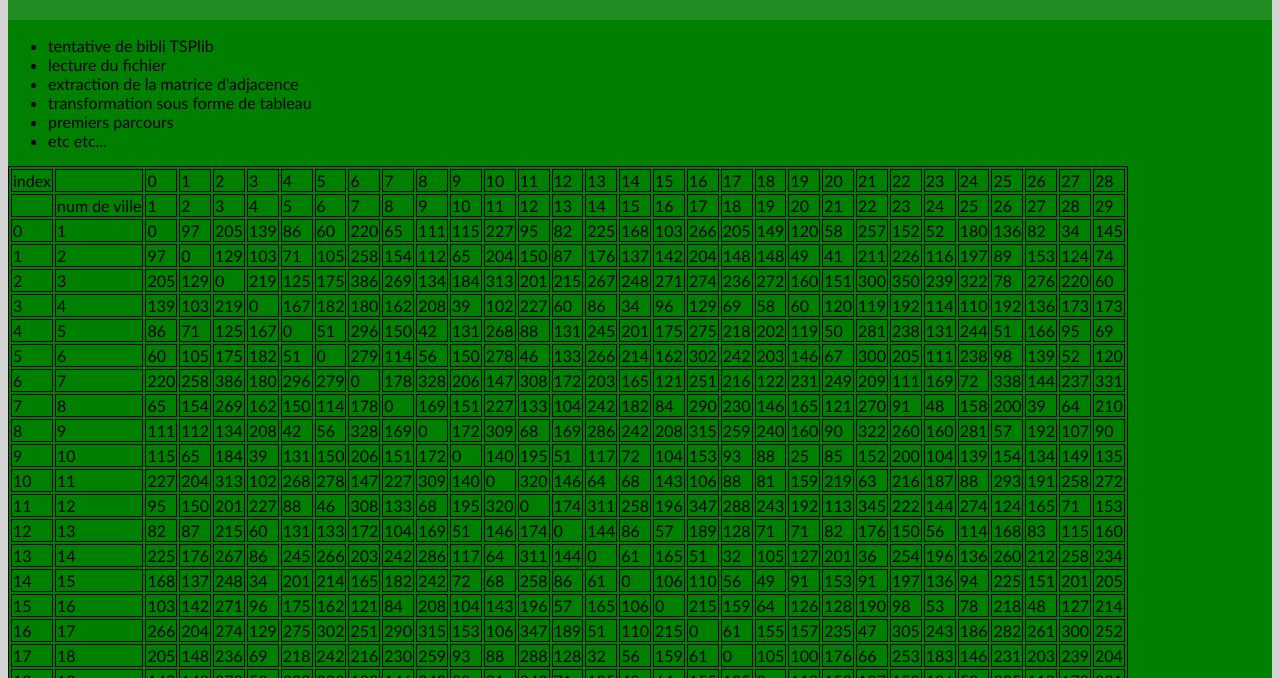
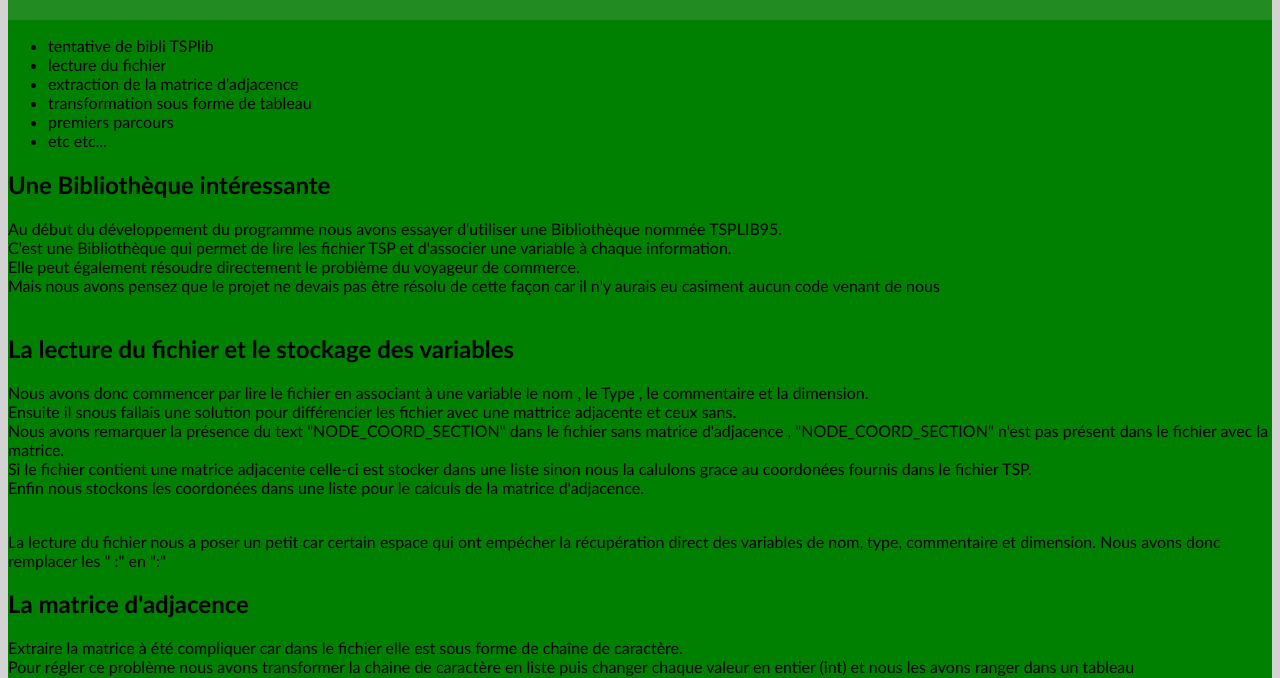
Before and after one commit to ByggL/ProblemeVoyage, a plain HTML site: page site/developpement.html in a window 1280 px wide. Shown: the part 122-800 px from the top of the page. Drawn offline with Linux system fonts and the light colour scheme.

Commit message:
source control

```diff
--- a/site/developpement.html
+++ b/site/developpement.html
@@ -22,12 +22,34 @@
             <li>premiers parcours</li>
             <li>etc etc...</li>
         </ul>
+        <h2>Une Bibliothèque intéressante</h2>
+        <p>
+            Au début du développement du programme nous avons essayer d'utiliser une Bibliothèque nommée TSPLIB95.<br>
+            C'est une Bibliothèque qui permet de lire les fichier TSP et d'associer une variable à chaque information.<br>
+            Elle peut également résoudre directement le problème du voyageur de commerce.<br>
+            Mais nous avons pensez que le projet ne devais pas être résolu de cette façon car il n'y aurais eu casiment aucun code venant de nous
+            <br><br>
+        </p>
+        <h2>La lecture du fichier et le stockage des variables</h2>
+        <p>
+            Nous avons donc commencer par lire le fichier en associant à une variable le nom , le Type , le commentaire et la dimension. <br>
+            Ensuite il snous fallais une solution pour différencier les fichier avec une mattrice adjacente et ceux sans. <br>
+            Nous avons remarquer la présence du text "NODE_COORD_SECTION" dans le fichier sans matrice d'adjacence , "NODE_COORD_SECTION" n'est pas présent dans le fichier avec la matrice. <br>
+            Si le fichier contient une matrice adjacente celle-ci est stocker dans une liste sinon nous la calulons grace au coordonées fournis dans le fichier TSP. <br>
+            Enfin nous stockons les coordonées dans une liste pour le calculs de la matrice d'adjacence. <br>
+            <br>
+        <p>
+            La lecture du fichier nous a poser un petit car certain espace qui ont empécher la récupération direct des variables de nom, type, commentaire et dimension.
+            Nous avons donc remplacer les " :" en ":"
+        </p>
 
+        </p>
 
-
-
-
-
+        <h2>La matrice d'adjacence</h2>
+        <p>
+            Extraire la matrice à été compliquer car dans le fichier elle est sous forme de chaîne de caractère. <br>
+            Pour régler ce problème nous avons transformer la chaine de caractère en liste puis changer chaque valeur en entier (int) et nous les avons ranger dans un tableau <br>
+        </p>
         <table>
             <tr>
                 <td>index</td>
```
